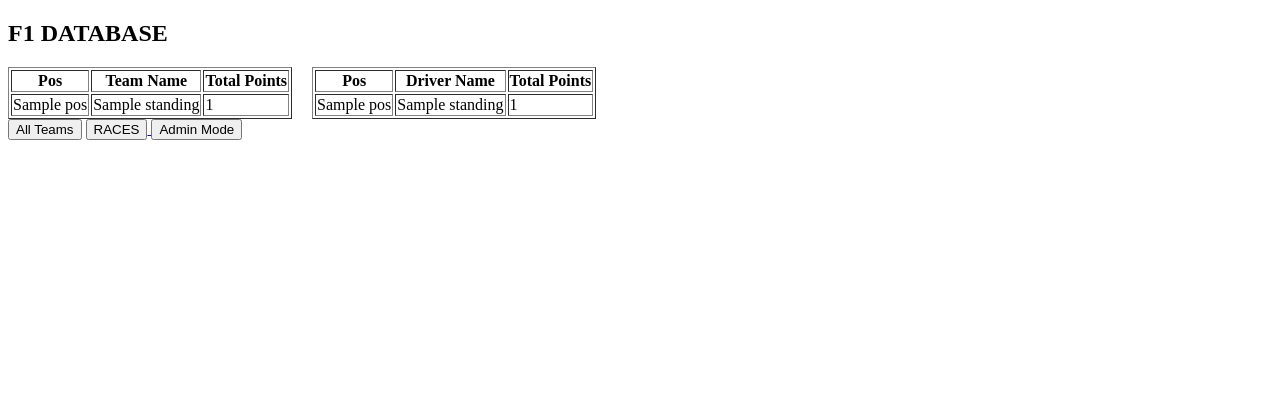
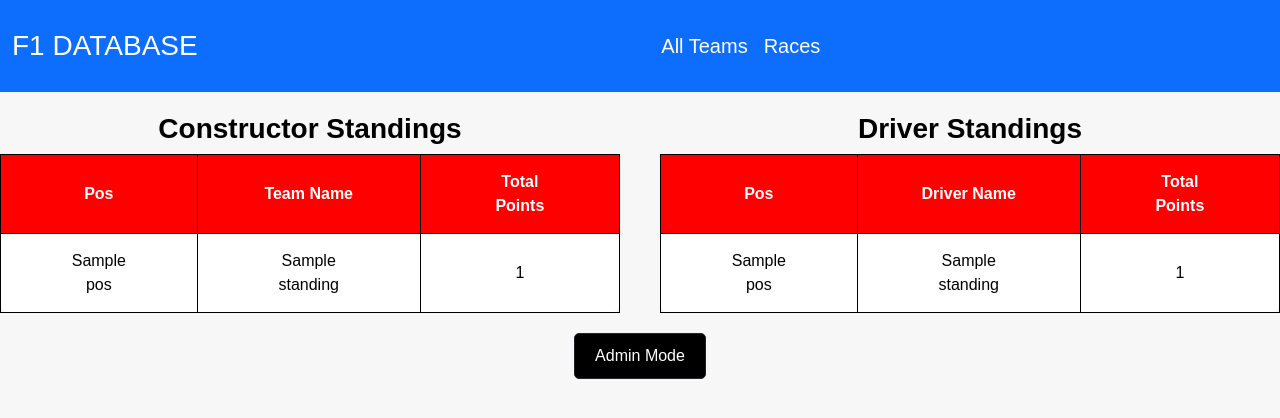
Before and after one commit to StealthVigilante/Formula1-Database-Website, a Flask app: template DMBS_Html/templates/index.html in a window 1280 px wide. Shown: the top 418 px of the page. Run offline with Flask 3, Linux system fonts and the light colour scheme; the template is opened without the code that fills it: most values are stand-ins (such as "Sample title", 1, 10 or a date in 2020).

Commit message:
Update index.html

```diff
--- a/DMBS_Html/templates/index.html
+++ b/DMBS_Html/templates/index.html
@@ -4,26 +4,108 @@
   <meta charset="UTF-8">
   <meta name="viewport" content="width=device-width, initial-scale=1.0">
   <title>Constructor Standings</title>
+  <!-- Include Bootstrap CSS -->
+  <link href="https://cdn.jsdelivr.net/npm/bootstrap@5.3.3/dist/css/bootstrap.min.css" rel="stylesheet" integrity="sha384-QWTKZyjpPEjISv5WaRU9OFeRpok6YctnYmDr5pNlyT2bRjXh0JMhjY6hW+ALEwIH" crossorigin="anonymous">
   <style>
+    body {
+      background-color: #f7f7f7;
+      color: #000;
+      font-family: Arial, sans-serif;
+      margin: 0;
+      padding : 0;
+    }
+
+    h2 {
+      color: black; /* Changed heading color to red */
+      text-align: center;
+      margin-top: 20px;
+      margin-bottom: 40px;
+      font-size: 36px;
+      font-weight: bold;
+      text-transform: uppercase;
+      letter-spacing: 2px;
+      font-family: 'Roboto', sans-serif;
+    }
 
     .tables-container {
-            overflow: hidden;
+      display: flex;
+      justify-content: center;
+      gap: 40px; /* Increased gap between tables */
+      margin-bottom: 20px;
     }
 
     table {
-            float: left;
-            margin-right: 20px;
+      background-color: #fff;
+      color: #000;
+      border-collapse: collapse;
+      width: 100%;
+      max-width: 800px; /* Increased max-width */
+      border: 1px solid #000; /* Changed border color to black */
+      border-radius: 10px; /* Added border radius */
+    }
+
+    table th {
+      background-color: #ff0000; /* Changed heading background color to red */
+      color: #fff;
+      padding: 15px 60px;
+      text-align: center;
+      border: 1px solid #000; /* Changed border color to black */
+    }
+
+    table td {
+      padding: 15px 60px; /* Increased padding */
+      border: 1px solid #000; /* Changed border color to black */
+      text-align:center;
     }
 
     .buttons-container {
-            clear: both;
+      display: flex;
+      justify-content: center;
+      gap: 10px;
+      margin-bottom: 20px;
+    }
+
+    .buttons-container a {
+      background-color: #000; /* Changed button background color to black */
+      color: #fff;
+      padding: 10px 20px;
+      text-decoration: none;
+      border-radius: 5px;
+      transition: background-color 0.3s ease; /* Added transition */
+    }
+
+    .buttons-container a:hover {
+      background-color: #333; /* Changed hover background color to dark gray */
+    }
+
+    .button {
+      text-align: center;
     }
   </style>
 </head>
-<body   >
-    <h2>F1 DATABASE</h2>
-    <div class="tables-container">
-    <table border="1">
+<body>
+  <nav class="navbar navbar-expand-lg navbar-dark bg-primary" style="padding-top: 20px; padding-bottom: 20px;">
+    <div class="container-fluid">
+      <a class="navbar-brand" href="#" style="font-size: 28px;">F1 DATABASE</a>
+      <button class="navbar-toggler" type="button" data-bs-toggle="collapse" data-bs-target="#navbarNav" aria-controls="navbarNav" aria-expanded="false" aria-label="Toggle navigation">
+        <span class="navbar-toggler-icon"></span>
+      </button>
+      <div class="collapse navbar-collapse justify-content-center" id="navbarNav">
+        <ul class="navbar-nav">
+          <li class="nav-item">
+            <a class="nav-link" href="{{ url_for('allteams') }}" style="color: #fff; font-size: 20px;">All Teams</a>
+          </li>
+          <li class="nav-item">
+            <a class="nav-link" href="{{ url_for('races') }}" style="color: #fff; font-size: 20px;">Races</a>
+          </li>
+        </ul>
+      </div>
+    </div>
+  </nav>
+  <div class="tables-container" style="margin-top: 20px;">
+    <div style="display: inline-block;">
+      <h3 style="color: #000; text-align: center; font-weight: bold;">Constructor Standings</h3> <!-- Added heading -->
+      <table>
         <thead>
           <tr>
             <th>Pos</th>
@@ -41,7 +123,10 @@
           {% endfor %}
         </tbody>
       </table>
-    <table border="1">
+    </div>
+    <div style="display: inline-block;">
+      <h3 style="color: #000; text-align: center; font-weight: bold;">Driver Standings</h3> <!-- Added heading -->
+      <table>
         <thead>
           <tr>
             <th>Pos</th>
@@ -60,15 +145,9 @@
         </tbody>
       </table>
     </div>
-    <div>
-        <a href="{{ url_for('allteams') }}">
-        <input type="button" value="All Teams" ></a>
-        <a href="{{ url_for('races') }}">
-            <input type="button" value="RACES">
-        </a>
-         <a href="{{ url_for('login') }}">
-             <input type="button" value="Admin Mode"></a>
   </div>
-
+  <div class="buttons-container">
+    <a href="{{ url_for('login') }}" class="btn btn-dark">Admin Mode</a>
+  </div>
 </body>
 </html>
```
Lines whose indentation alone changed are shown as unchanged.
